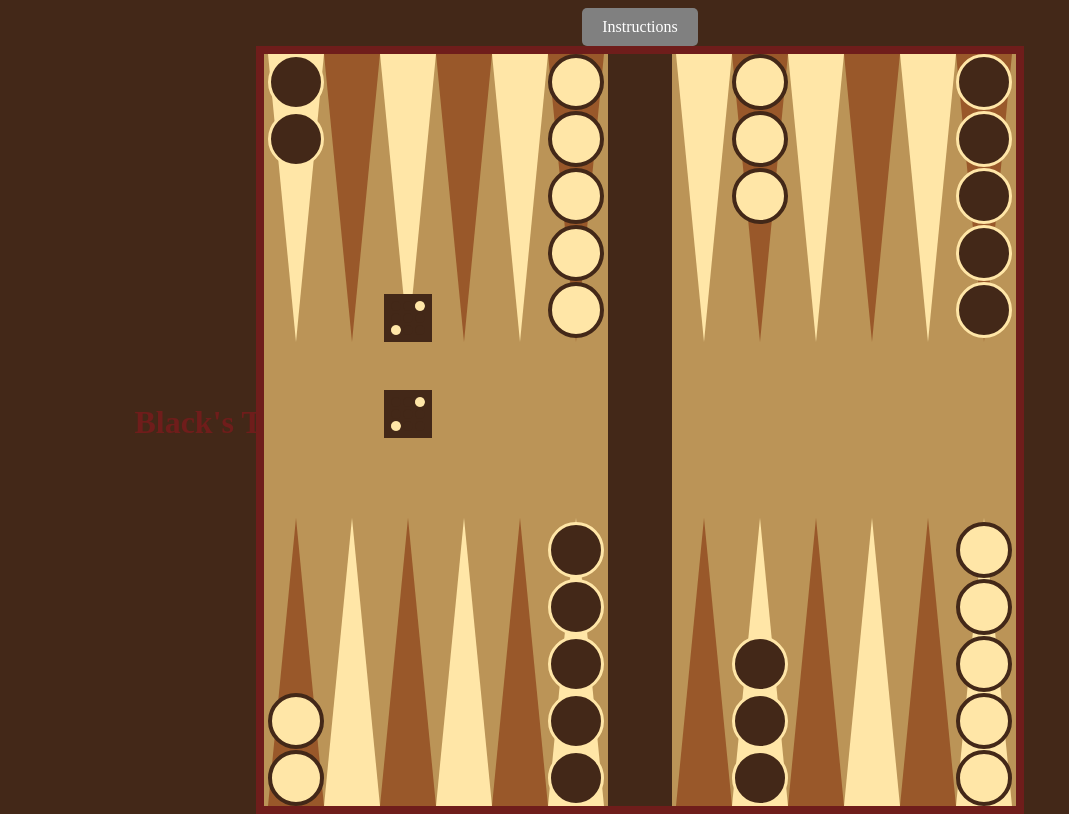
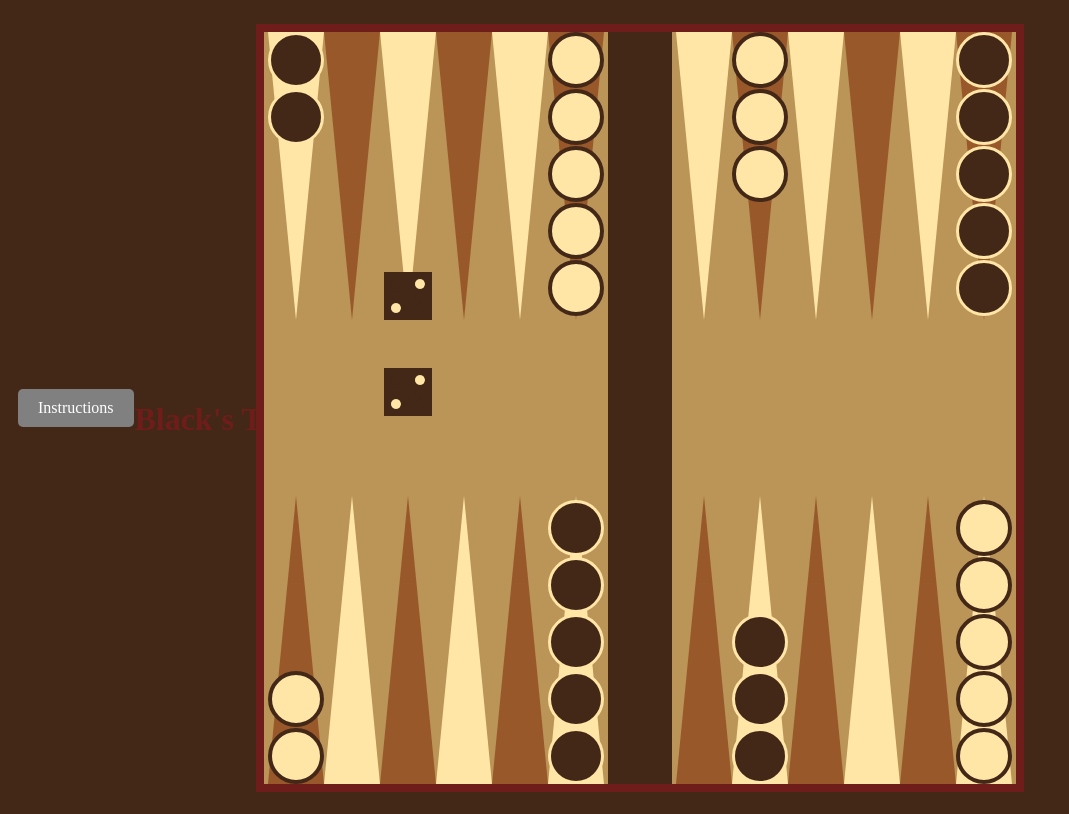
Before and after one commit to MorningHighRiseSunset/backgammon-twoplayer, a plain HTML site: page index.html in a window 1280 px wide. Shown: the whole page, without its empty margins (0-1069 px from the left). Drawn offline with Linux system fonts and the light colour scheme.

Commit message:
Update styles.css

```diff
--- a/styles.css
+++ b/styles.css
@@ -374,6 +374,9 @@ html body #debug {
     text-decoration: none;
     border-radius: 5px;
     text-align: center;
+    position: absolute;
+    left: 0;
+    margin: 10px;
 }
 
 .grey-button:hover {
```
